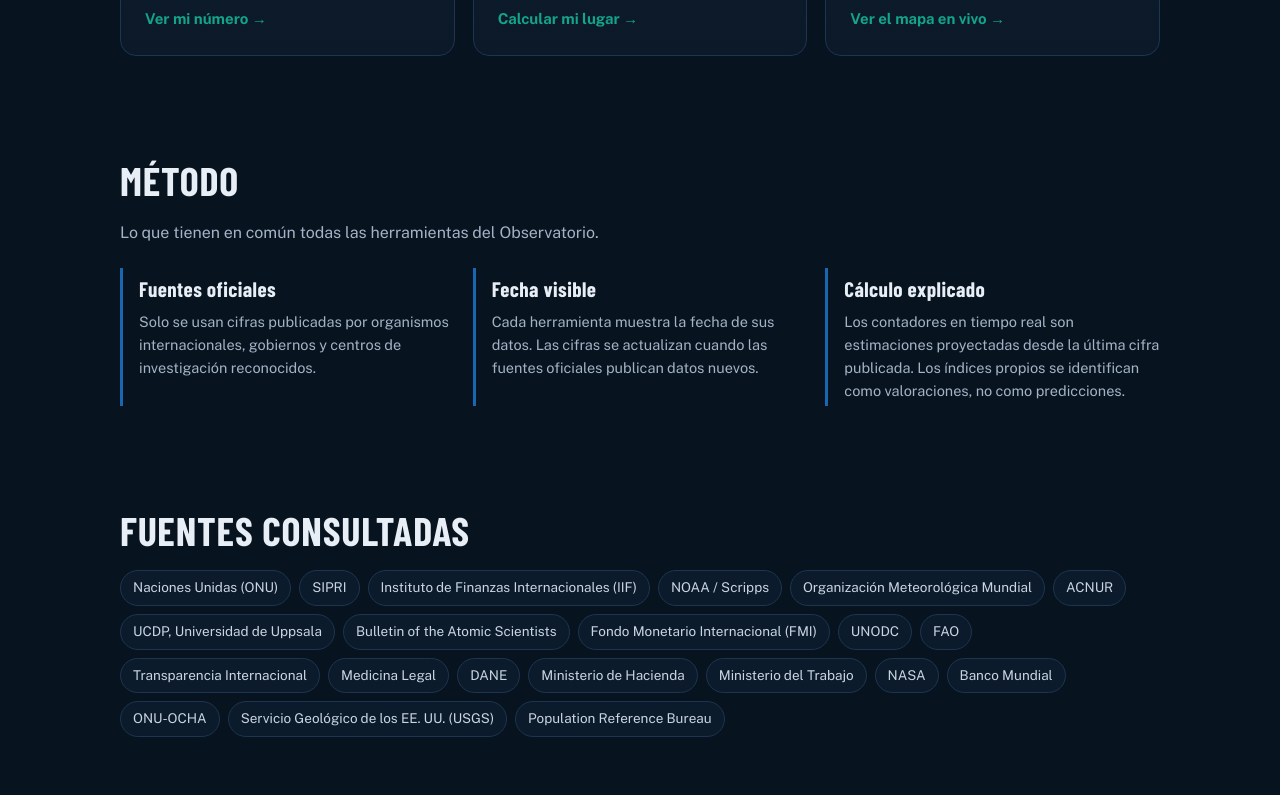
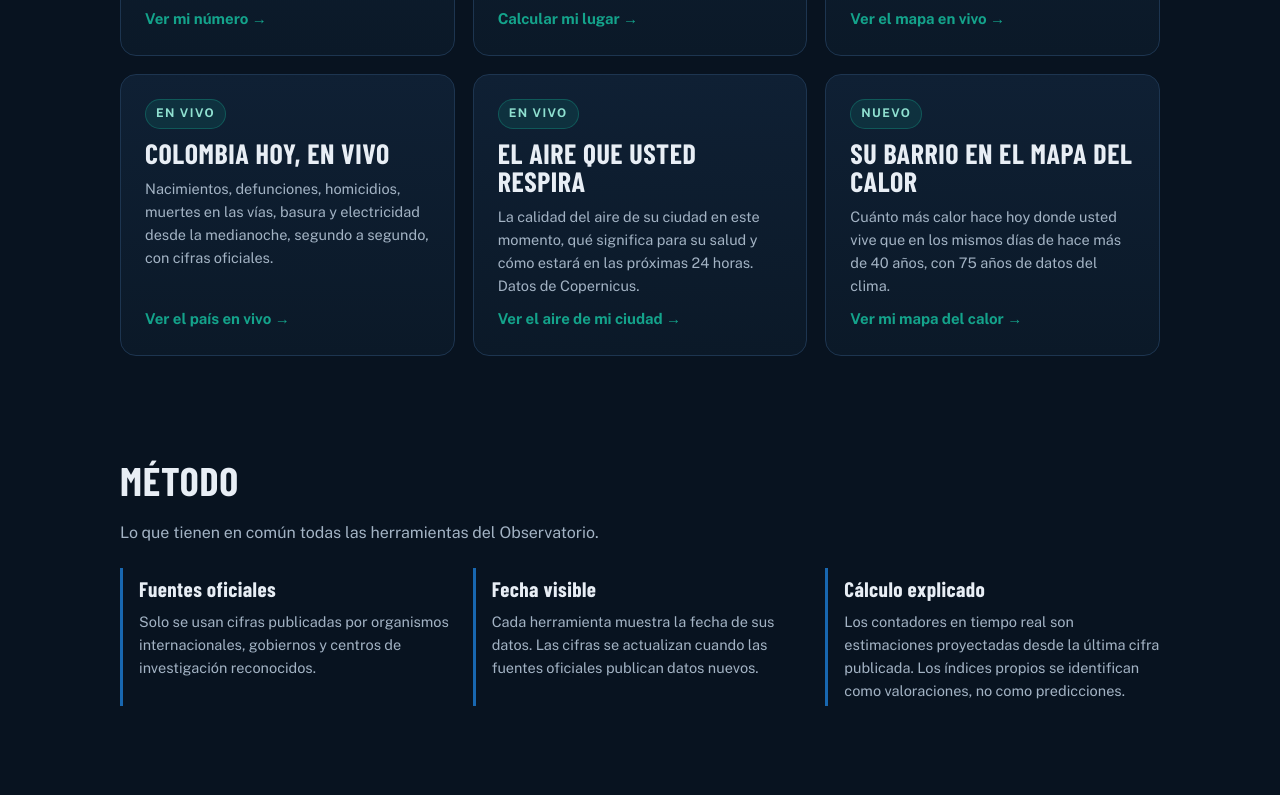
Before and after one commit to RL-rikardolondono/observatorio, a plain HTML site: page index.html in a window 1280 px wide. Shown: the part 2458-3253 px from the top of the page. Drawn offline with nearby package versions, Linux system fonts and the light colour scheme; no server answers; a web font is replaced by a local one.

Commit message:
Portada: tres herramientas nuevas (hoy, aire, calor)
Co-Authored-By: Claude Opus 5.5 <noreply@anthropic.com>\nClaude-Session: https://claude.ai/code/session_01DZTYMrvVbUa8HUJ65VFjsM

```diff
--- a/index.html
+++ b/index.html
@@ -188,6 +188,24 @@ border:2px solid #f2b632;box-shadow:0 0 0 4px rgba(242,182,50,.15),0 18px 50px r
           <p>Los temblores del mundo y de Colombia en tiempo real, con el catálogo del Servicio Geológico de los Estados Unidos, y qué hacer si tiembla.</p>
           <span class="go">Ver el mapa en vivo →</span>
         </a>
+        <a class="tool" href="hoy/">
+          <span class="tag">En vivo</span>
+          <h3>Colombia hoy, en vivo</h3>
+          <p>Nacimientos, defunciones, homicidios, muertes en las vías, basura y electricidad desde la medianoche, segundo a segundo, con cifras oficiales.</p>
+          <span class="go">Ver el país en vivo →</span>
+        </a>
+        <a class="tool" href="aire/">
+          <span class="tag">En vivo</span>
+          <h3>El aire que usted respira</h3>
+          <p>La calidad del aire de su ciudad en este momento, qué significa para su salud y cómo estará en las próximas 24 horas. Datos de Copernicus.</p>
+          <span class="go">Ver el aire de mi ciudad →</span>
+        </a>
+        <a class="tool" href="calor/">
+          <span class="tag">Nuevo</span>
+          <h3>Su barrio en el mapa del calor</h3>
+          <p>Cuánto más calor hace hoy donde usted vive que en los mismos días de hace más de 40 años, con 75 años de datos del clima.</p>
+          <span class="go">Ver mi mapa del calor →</span>
+        </a>
       </div>
     </section>
 
```
